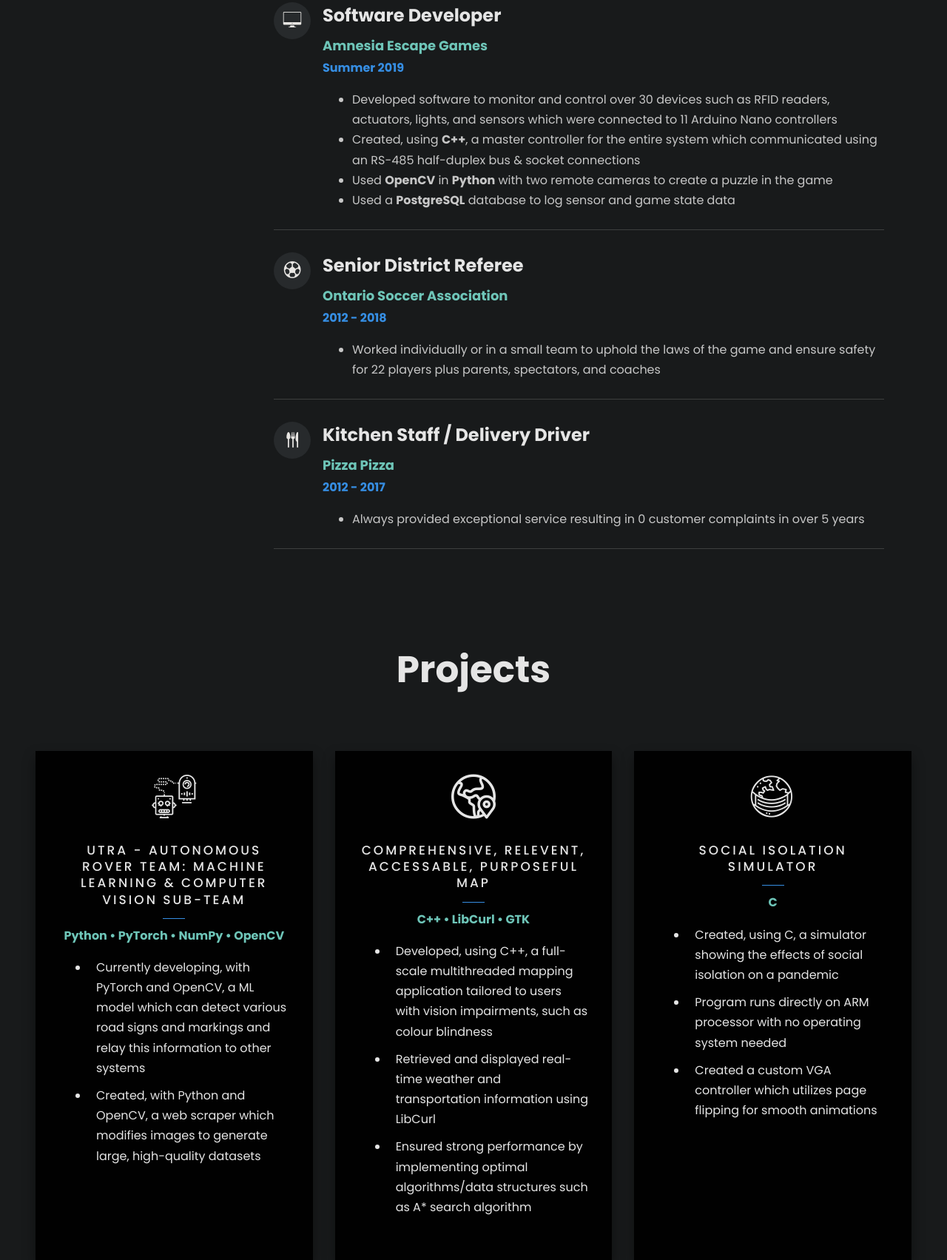
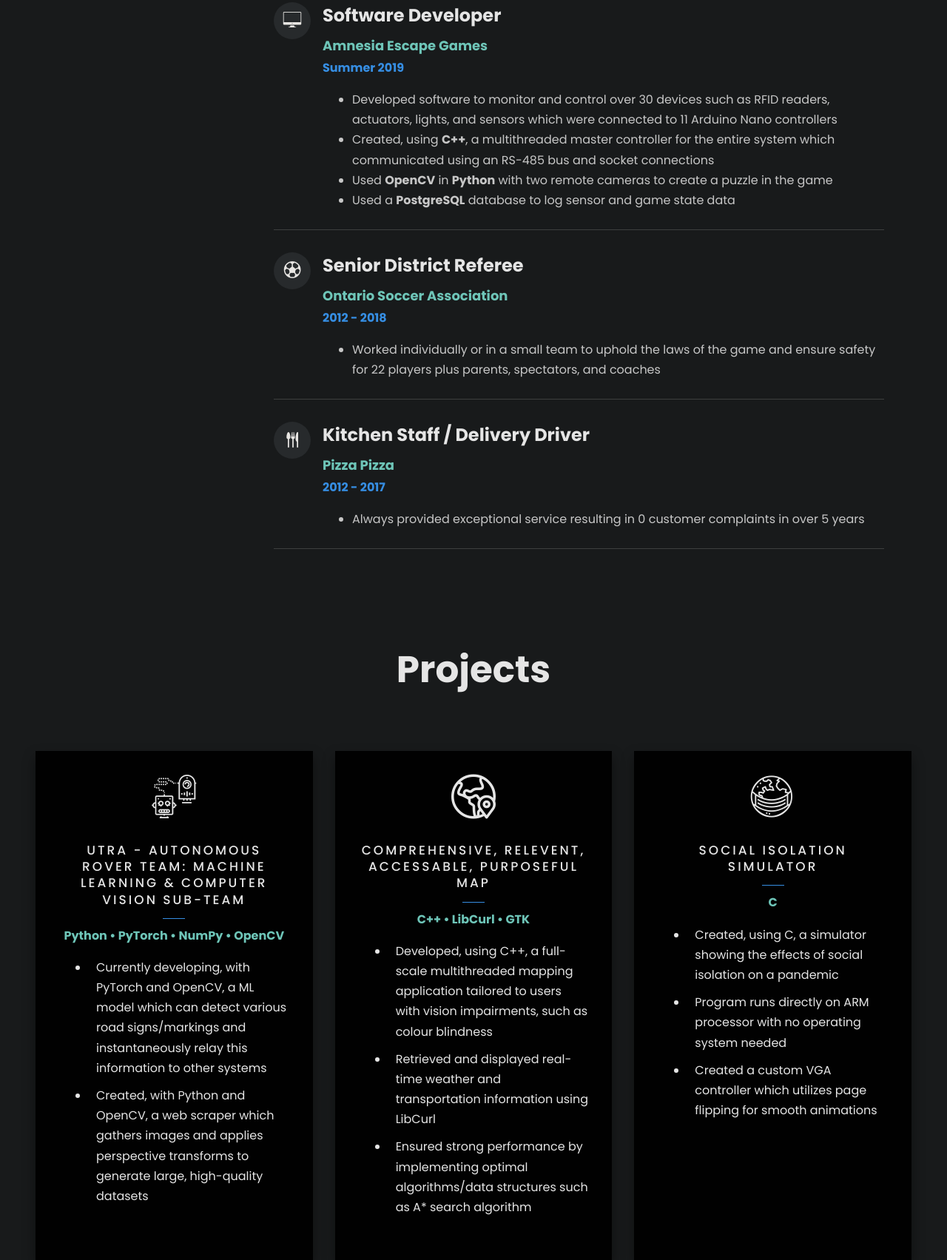
Before and after one commit to HaydenGoodfellow/HaydenGoodfellow.github.io, a website: page index.html in a window 1280 px wide. Shown: the part 2303-4006 px from the top of the page at 74% size. Drawn offline with Linux system fonts and the light colour scheme; animation ran at ten frames a second; files whose address does not match are found by name.

Commit message:
Changed some wording and uploaded new resume

```diff
--- a/index.html
+++ b/index.html
@@ -170,7 +170,7 @@
 							<div class="text pl-3">
 								<h2>University of Toronto</h2>
 								<span class="position">Bachelor of Applied Science in Computer Engineering</span>
-								<p><strong>Minors in Machine Learning and Buisness</strong></p>
+								<p><strong>Minors in Machine Learning and Engineering Buisness</strong></p>
 								<span class="date">Expected Graduation: May 2022</span>
 							</div>
 						</div>
@@ -199,8 +199,8 @@
 								<ul>
 									<li>Developed software to monitor and control over 30 devices such as RFID readers,
 										actuators, lights, and sensors which were connected to 11 Arduino Nano controllers</li>
-									<li>Created, using <b>C++</b>, a master controller for the entire system
-										which communicated using an RS-485 half-duplex bus & socket connections</li>
+									<li>Created, using <b>C++</b>, a multithreaded master controller for the entire system
+										which communicated using an RS-485 bus and socket connections</li>
 									<li>Used <b>OpenCV</b> in <b>Python</b> with two remote cameras to create
 										a puzzle in the game</li>
 									<li>Used a <b>PostgreSQL</b> database to log sensor and game state data</li>
@@ -261,9 +261,9 @@
 							<p><strong>Python • PyTorch • NumPy • OpenCV</strong></p>
 							<ul>
 								<li>Currently developing, with PyTorch and OpenCV, a ML model which can detect various
-									road signs and markings and relay this information to other systems</li>
-								<li>Created, with Python and OpenCV, a web scraper which modifies images to generate
-									large, high-quality datasets</li>
+									road signs/markings and instantaneously relay this information to other systems</li>
+								<li>Created, with Python and OpenCV, a web scraper which gathers images and applies perspective transforms
+									to generate large, high-quality datasets</li>
 							</ul>
 						</div>
 					</a>
@@ -332,10 +332,10 @@
 							<h3 class="mb-4">- Space Engineering & Exploration Kompetition (SEEK)</h3>
 							<p><strong>Arduino • C</strong></p>
 							<ul>
-								<li>Created an autonomous AI for an RC rover which was capable of navigating quickly and
+								<li>Created an autonomous AI for a rover which was capable of navigating quickly and
 									safely around obstacles and inclines</li>
 								<li>Rover could also be controlled manually over bluetooth</li>
-								<li>Finished 2nd in the competition out of over 40 teams</li>
+								<li>Optimized our pathfinding algorithm to ultimately finish in 2nd out of over 40 teams</li>
 							</ul>
 						</div>
 					</a>
```
Also changed, not shown: 1 other file.
